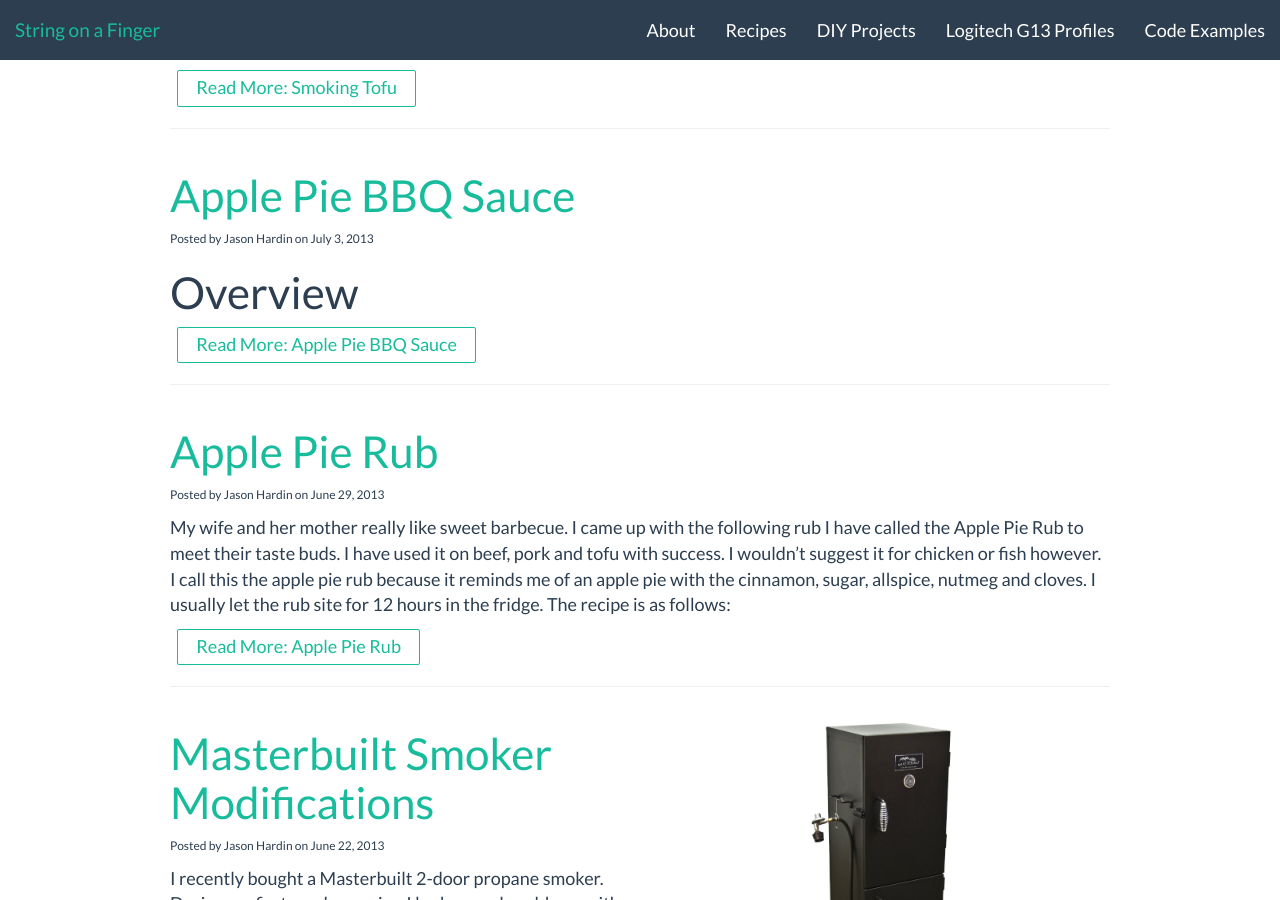
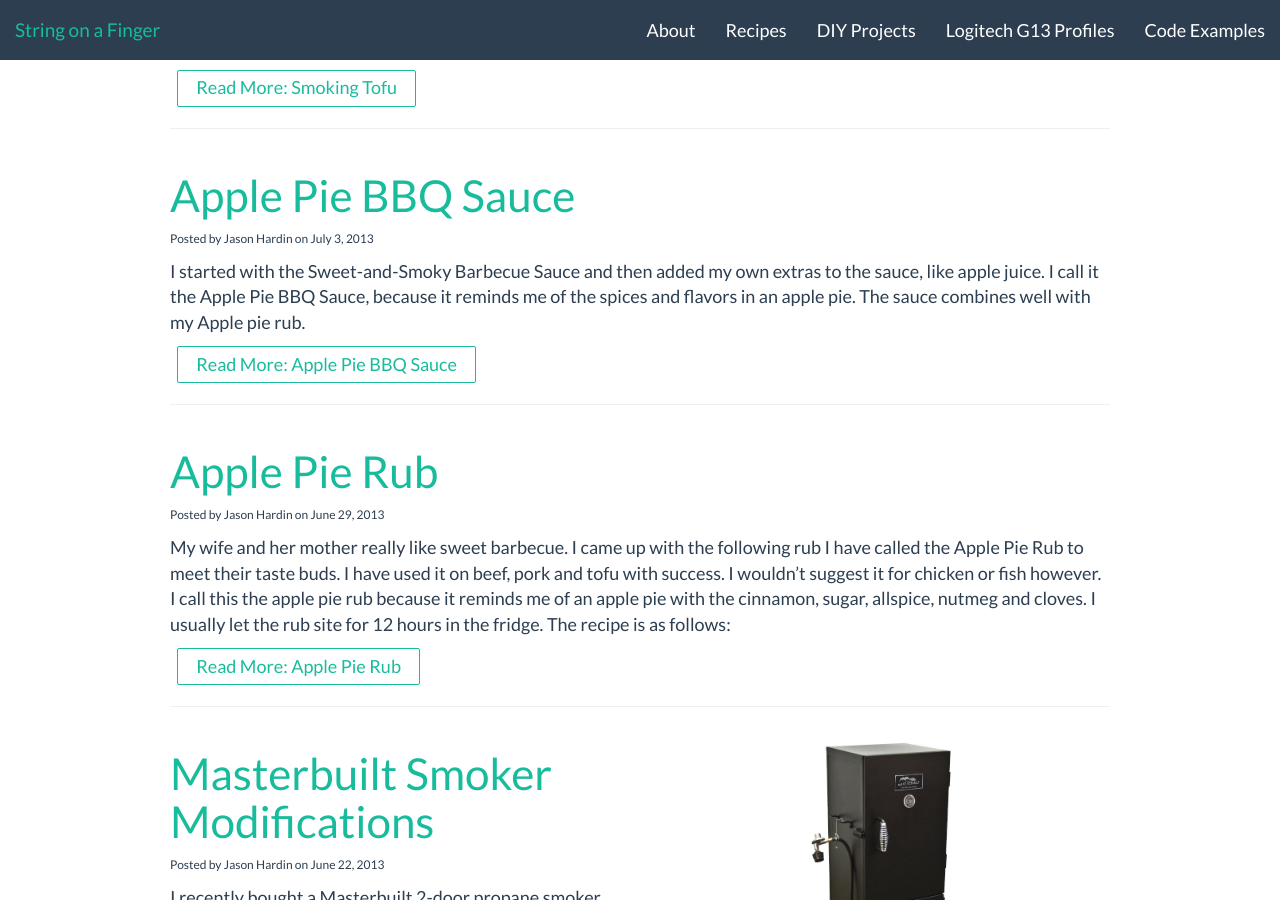
Before and after one commit to psychoph/psychoph.github.io, a Jekyll site: the page built from bbq.html, in a window 1280 px wide and 900 px high, scrolled down 814 px. Built offline with Jekyll 4.4.1, drawn with Linux system fonts in a browser that asks for light colours; nearby versions of some CDN libraries; comment, search, counter and statistics services are not loaded.

Commit message:
addingmore recipes

```diff
--- a/_posts/2013/2013-07-03-apple-pie-bbq-sauce.markdown
+++ b/_posts/2013/2013-07-03-apple-pie-bbq-sauce.markdown
@@ -9,6 +9,7 @@ tags:
   - recipe
   - bbq
 category: bbq
+excerpt: "I started with the Sweet-and-Smoky Barbecue Sauce and then added my own extras to the sauce, like apple juice. I call it the Apple Pie BBQ Sauce, because it reminds me of the spices and flavors in an apple pie. The sauce combines well with my Apple pie rub."
 ---
 ## Overview
 
```
Also changed, not shown: media/bbq/apple_pie_sauce.jpg, media/bbq/applepie-rub-and-wife.jpg, media/bbq/lower_door_seal.jpg, media/bbq/normex_on_smoker.jpg, media/bbq/upper_door_seal.jpg, media/bbq/woodchip_pan_mod.jpg, media/diy/RPI-Car-Media-Center-Device-Connections-Revised (1).svg (deleted).
